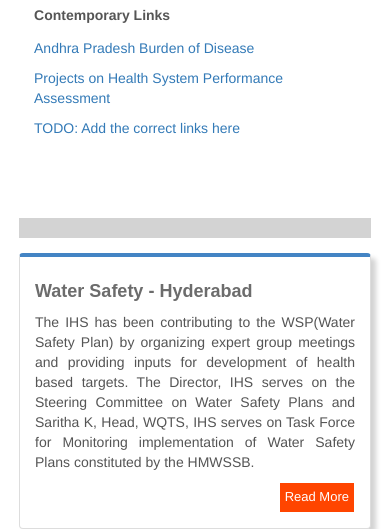
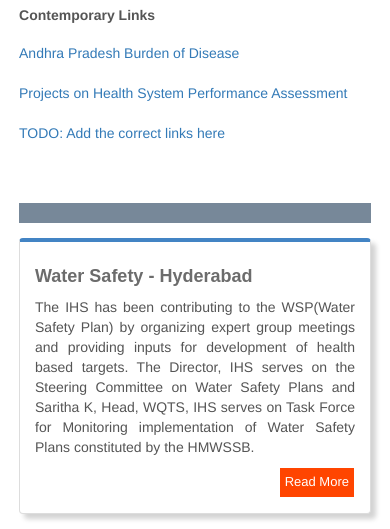
Before and after one commit to s-mahapat/ihs_web, a plain HTML site: page index.html at #/home in a window 390 px wide. Shown: the part 454-983 px from the top of the page. Drawn offline with Linux system fonts and the light colour scheme.

Commit message:
fix iframe issue in google map color changes in home page

```diff
--- a/css/ihs.css
+++ b/css/ihs.css
@@ -175,6 +175,10 @@ footer a{
     height: 300px;
 }
 
+iframe, object, embed{
+    max-width: 100%;
+}
+
 .ihs-tile-panel{
     border-top: 4px solid #4384c4;
     box-shadow: 5px 5px 5px lightgray;
@@ -189,23 +193,13 @@ footer a{
 
 @media(max-width:1100px){
 
-    .contemporary-links{
+    .ihs-jumbotron{
         padding-left: 0px;
-        border: none;
-        height: auto;
+        padding-bottom: 5px;
     }
-
-    .contemporary-links ul li{
-        padding: 5px 0px;
-    }
-
 }
 
 @media(max-width:768px) {
-
-    .ihs_container{
-        max-width: 100%;
-    }
 
     .ihs-img-thumbnail{
         max-height: 100px;
--- a/partials/home.html
+++ b/partials/home.html
@@ -50,7 +50,7 @@
         </div>
     </div>
 
-    <div style="background-color: lightgray; padding: 10px; margin: 15px 0px;"></div>
+    <div style="background-color: lightslategray; padding: 10px; margin: 15px 0px;"></div>
     <div class="row">
         <div class="col-md-4">
             <div class="panel panel-default ihs-tile-panel" style="border-top-color: #4384c4;">
```
